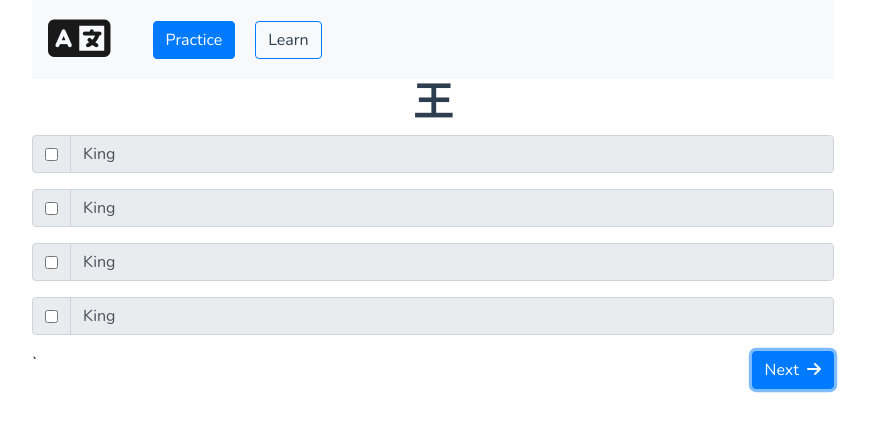
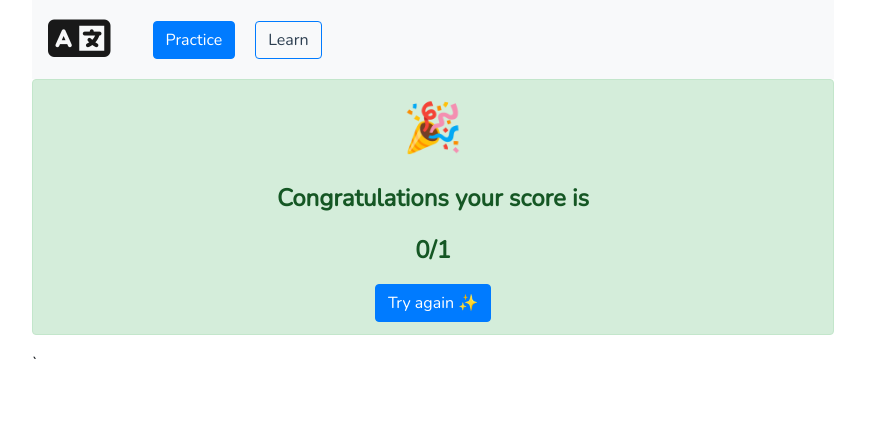
Before and after one commit to Tmpts21/kanjipractice, a Vue app: page /practice/1/multiple in a window 1280 px wide. Both pictures are taken after a click on the button "Next". Shown: the top 432 px of the page, without its empty margins (207-1076 px from the left). Built offline with nearby package versions, Linux system fonts and the light colour scheme.

Commit message:
V1 finish multiple choice

```diff
--- a/package.json
+++ b/package.json
@@ -33,7 +33,10 @@
     "parserOptions": {
       "parser": "@babel/eslint-parser"
     },
-    "rules": {"vue/multi-word-component-names": "off"}
+    "rules": {
+      "vue/multi-word-component-names": "off",
+      "no-unused-vars": "off"
+  }
   },
   "browserslist": [
     "> 1%",
--- a/src/components/Practice/MultipleChoice.vue
+++ b/src/components/Practice/MultipleChoice.vue
@@ -1,70 +1,70 @@
 <template>
-  <Transition name="slide-fade">
-    <div class="text-center">
-       <h1 class="font-weight-bold">
-        王
-       </h1>
 
-       <div class="input-group mb-3">
-          <div class="input-group-prepend">
-            <div class="input-group-text">
-              <input type="checkbox" aria-label="Checkbox for following text input">
-            </div>
+    <div v-for="(question , index ) in questions" :key="index">
+      <div v-if="currentCount == index">
+
+          <div class="text-center">
+          <h1 class="font-weight-bold">
+            {{question.question }}
+          </h1>
+
+          <div  v-for="(choice , index ) in question.listOfAnswers" :key="index" class="input-group mb-3">
+              <input type="radio" id="one"  v-model="pickedAnswer" :value="choice" />
+              <label for="one" class="ml-2 mt-2">{{ choice }}</label>
           </div>
-          <input value="King" disabled type="text" class="form-control" aria-label="Text input with checkbox">
-      </div>
 
-      <div class="input-group mb-3">
-          <div class="input-group-prepend">
-            <div class="input-group-text">
-              <input type="checkbox" aria-label="Checkbox for following text input">
-            </div>
+          <div v-if="index < questions.length" >
+            <button @click="nextQuestion(index)" class="btn btn-primary float-right"> Next <i class="ml-1 fa-solid fa-arrow-right"></i></button>
           </div>
-          <input value="King" disabled type="text" class="form-control" aria-label="Text input with checkbox">
-      </div>
 
-      <div class="input-group mb-3">
-          <div class="input-group-prepend">
-            <div class="input-group-text">
-              <input type="checkbox" aria-label="Checkbox for following text input">
-            </div>
-          </div>
-          <input value="King" disabled type="text" class="form-control" aria-label="Text input with checkbox">
-      </div>
-
-      <div class="input-group mb-3">
-          <div class="input-group-prepend">
-            <div class="input-group-text">
-              <input type="checkbox" aria-label="Checkbox for following text input">
-            </div>
-          </div>
-          <input value="King" disabled type="text" class="form-control" aria-label="Text input with checkbox">
-      </div>
-
-      <div>
-        <button class="btn btn-primary float-right"> Next <i class="ml-1 fa-solid fa-arrow-right"></i></button>
+        </div>
       </div>
     </div>
-  </Transition>
+
+      <div v-if="this.currentCount == this.questions.length ">
+        <ScoreComponent :score="this.score" :noOfItems="this.questions.length"></ScoreComponent>
+      </div>
   </template>
 
   <script>
   import data from "../../Data/Kanji.json"
-  // import Question from "../../models/Question.js"
+  import Question from "../../models/Question.js"
+  import ScoreComponent from "../Score/Index.vue"
 
   export default {
     name: 'PracticeIndex',
+    components :{
+     ScoreComponent
+    },
     props: {
     },
     data() {
       return {
-        chapter : this.$route.params.chapter
+        chapter : this.$route.params.chapter,
+        questions : [],
+        currentCount : 0 ,
+        pickedAnswer : null ,
+        score : 0 ,
+        showScore : false ,
       }
     },
     mounted() {
         this.generateQuestions();
     },
     methods : {
+
+      nextQuestion(index) {
+        if(this.questions[index].answer == this.pickedAnswer) {
+          this.score++
+          this.currentCount++
+          this.pickedAnswer = null
+          return
+        }
+        this.currentCount++
+        this.pickedAnswer = null
+
+        return
+      },
       generateQuestions() {
         // get all kanjis based on chapter
         const kanjis = data.kanjis.filter( kanji => {
@@ -72,28 +72,61 @@
         })
 
 
-      //shuffle
-      let shuffledKanjis = kanjis
-        .map(value => ({ value, sort: Math.random() }))
-        .sort((a, b) => a.sort - b.sort)
-        .map(({ value }) => value)
-
-
-        let questions = []
+        //shuffle
+        let shuffledKanjis = this.shuffle(kanjis)
 
         for(var i = 0 ; i < shuffledKanjis.length ; i++ ) {
 
           const kanjiData = shuffledKanjis[i]
 
           // get random Question
-          const VocabQuestion = kanjiData.vocab[(Math.floor(Math.random()*kanjiData.vocab.length))]
+          const vocabQuestion = kanjiData.vocab[(Math.floor(Math.random()*kanjiData.vocab.length))]
+          const allVocabs = []
 
-          // generate Choices
+          const dice = ['kanji','hiragana','eng'][Math.floor(Math.random() * 3 )]
 
-          // create Object Question
+          for(var j = 0 ; j < shuffledKanjis.length ; j++ ) {
+            allVocabs.push(...shuffledKanjis[j].vocab)
+          }
 
+          let displayQuestion = ""
+          // get random choices
+          let answer = ""
+          let choices = []
+          if(dice =='kanji') {
+          choices.push(vocabQuestion.hiragana)
+          while (choices.length != 4 ) {
+              displayQuestion = vocabQuestion.kanji
+              answer = vocabQuestion.hiragana
+              choices.push(allVocabs[Math.floor(Math.random() * allVocabs.length )].hiragana)
+            }
+          }
+          else {
+            choices.push(vocabQuestion.kanji)
+            while (choices.length != 4 ) {
+                if(dice == 'eng') {
+                  displayQuestion = vocabQuestion.eng
+                }
+                else {displayQuestion = vocabQuestion.hiragana}
+                answer = vocabQuestion.kanji
+                choices.push(allVocabs[Math.floor(Math.random() * allVocabs.length )].kanji)
+              }
+          }
+
+          this.questions.push(new Question(displayQuestion,vocabQuestion.kanji,vocabQuestion.hiragana,vocabQuestion.eng,'multiple' , answer , choices))
 
         }
+      },
+
+      shuffle(data) {
+
+        let shuffled = data
+          .map(value => ({ value, sort: Math.random() }))
+          .sort((a, b) => a.sort - b.sort)
+          .map(({ value }) => value)
+
+        return shuffled
+
       }
     }
   }
@@ -116,12 +149,13 @@
     color: #42b983;
   }
 
-  .slide-fade-enter-active {
+
+.slide-fade-enter-active {
   transition: all 0.3s ease-out;
 }
 
 .slide-fade-leave-active {
-  transition: all 0.8s cubic-bezier(1, 0.5, 0.8, 1);
+  transition: all 0.3s cubic-bezier(1, 0.5, 0.8, 1);
 }
 
 .slide-fade-enter-from,
@@ -129,4 +163,4 @@
   transform: translateX(20px);
   opacity: 0;
 }
-  </style>
+</style>
--- /dev/null
+++ b/src/components/Score/Index.vue
@@ -0,0 +1,42 @@
+
+<template>
+    <div class="text-center">
+        <div class="alert alert-success" role="alert">
+            <p style="font-size:48px">🎉</p>
+            <p style="font-size:24px">Congratulations your score is </p>
+            <p style="font-size:24px">
+             {{ score }}/{{ noOfItems }}
+            </p>
+
+            <router-link to="/Practice" class="btn btn-primary" style="color : white">
+                Try again ✨
+            </router-link>
+        </div>
+
+    </div>
+</template>
+
+<script>
+export default {
+  name: 'ScoreComponent',
+  props: ['score','noOfItems']
+}
+</script>
+
+<!-- Add "scoped" attribute to limit CSS to this component only -->
+<style scoped>
+h3 {
+  margin: 40px 0 0;
+}
+ul {
+  list-style-type: none;
+  padding: 0;
+}
+li {
+  display: inline-block;
+  margin: 0 10px;
+}
+a {
+  color: #42b983;
+}
+</style>
--- a/src/models/Question.js
+++ b/src/models/Question.js
@@ -1,11 +1,11 @@
 export default class Question {
-    constructor (kanji , hiragana , eng , type , answer,  listOfAnswers = [] , typeOfQuestion  )  {
+    constructor (question,kanji , hiragana , eng , type , answer,  listOfAnswers = []   )  {
+        this.question = question
         this.kanji = kanji
         this.hiragana = hiragana
         this.eng = eng
         this.type = type
         this.listOfAnswers = listOfAnswers
         this.answer = answer
-        this.typeOfQuestion = typeOfQuestion
     }
 }
```
